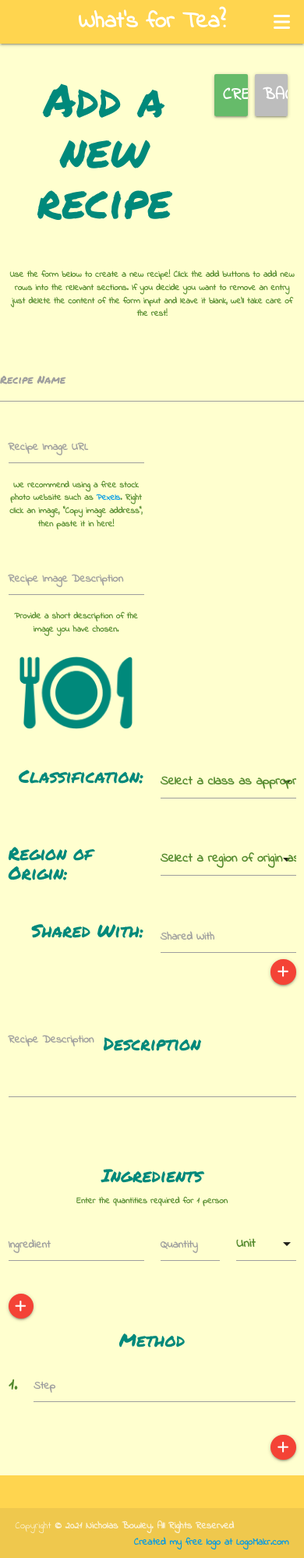
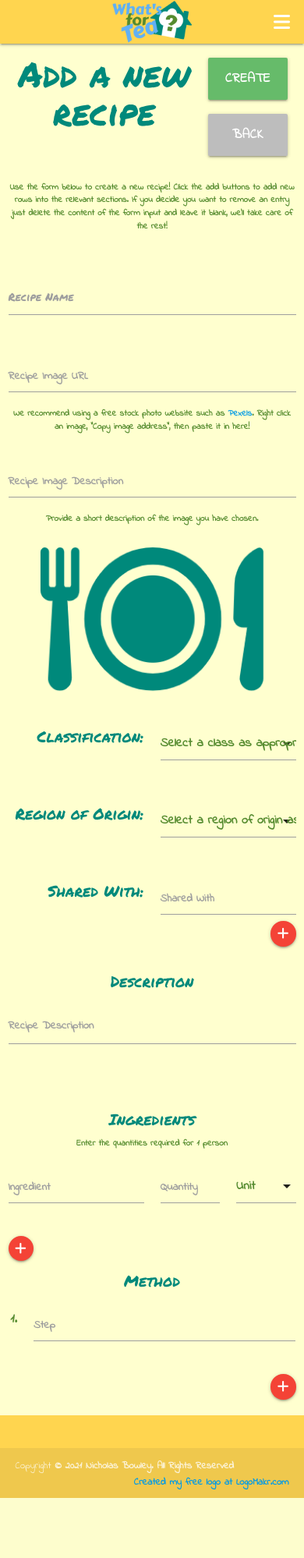
Before and after one commit to Code-Institute-Submissions/KWSNick-meal-planner_MResub, a Flask app: page /recipe_create in a window 390 px wide. Shown: the whole page at 78% size. After the commit the page ends 1921 px from the top, so only its background shows below. Run offline with Flask 2, Linux system fonts and the light colour scheme; data that the repository does not hold is empty; some libraries are stand-ins or nearby versions.

Commit message:
Applied lots of responsive styling based on materialize breakpoints to ensure useability across device sizes.

```diff
--- a/static/css/style.css
+++ b/static/css/style.css
@@ -15,16 +15,25 @@
 
 body, input[type="text"], input[type="number"], textarea, .btn-large {
     font-family: 'Indie Flower', cursive;
-    font-size: 1.5rem;
+    font-size: 1.2rem;
     font-weight: 700;
     color: #558b2f;
     background-color: #ffffcf;
+}
+.logo {
+    height: 56px;
+}
+.sidenav li>a {
+    font-size: 2rem;
 }
 .form_tips{
     font-size: 0.8rem;
 }
 nav, .page-footer {
     background-color: #ffd54f;
+}
+.usernav {
+    margin-right: 1rem;
 }
 nav ul a {
     font-size: 1.75rem;
@@ -36,6 +45,17 @@ nav ul a {
 h1, h2, h3, h4, h5, h6 {
     font-family: 'Permanent Marker', cursive;
     color: #00897b;
+}
+h1 {
+    margin: 1rem 0 0.6rem 0;
+    font-size: 3.2rem;
+}
+h5 {
+    font-size: 1.4rem;
+}
+.card {
+    height: 475px;
+    overflow: hidden;
 }
 .recipe_image {
     width: 75%;
@@ -56,10 +76,38 @@ h1, h2, h3, h4, h5, h6 {
     text-align: right;
 }
 #create_btn, #delete_btn, #login_btn, #register, #delete_confirm_btn, #back_btn, #edit_btn, #return_to_edit_btn, #delete_confirm_btn, #return_to_edit, #save_edits_btn {
-    margin-top: 2.8rem;
+    margin-top: 1.3rem;
     color: #fff;
 }
 ol {
     text-align: center;
     list-style-position: inside;
 }
+
+li::marker {
+    font-size: 1.3rem;
+    color: #00897b;
+}
+
+@media (max-width: 600px) {
+    ol {
+        padding-inline-start: 0;
+    }
+}
+@media (min-width: 601px) {
+    .logo {
+        height: 64px;
+    }
+    h1 {
+        font-size: 4.2rem;
+    }
+    h5 {
+        font-size: 1.64rem;
+    }
+}
+
+@media (min-width: 992px) {
+    .card {
+        height: 600px;
+    }
+}
--- a/static/js/script.js
+++ b/static/js/script.js
@@ -27,7 +27,7 @@
                     if ($('#password').hasClass('valid')) {
                         if ($('#confirm_password').hasClass('valid')) {
                             $('#register').remove();
-                            $('#register_button').append('<button id="register"class="col s2 center offset-s5 waves-effect waves-light btn-large green lighten-1" type="submit">Register</button>');
+                            $('#register_button').append('<button id="register"class="col s4 m2 center offset-s4 offset-m5 waves-effect waves-light btn-large green lighten-1" type="submit">Register</button>');
                         } else {
                             $('#register').remove();
                         }
@@ -50,7 +50,7 @@
         function addShare(){
             i = $('.add_share').length;
             j = i + 1;
-            $(`#`+button).after(`<input class="center shared_with add_share" id="shared_with`+[j]+`" name="shared_with`+[j]+`" type="text"><label for="shared_with`+[j]+`">Shared With</label><button id="button`+[j]+`" type="button" class="right btn-floating btn-small waves-effect waves-light red"><i class="fas fa-plus"></i></button>`);
+            $(`#`+button).after(`<input class="center shared_with add_share" id="shared_with`+[j]+`" name="shared_with`+[j]+`" type="text"><label for="shared_with`+[j]+`">Shared With</label><button id="button`+[j]+`" type="button" class="hoverable right btn-floating btn-small waves-effect waves-light red"><i class="fas fa-plus"></i></button>`);
         }
         addShare();
         $(`#`+button).hide();
@@ -58,7 +58,7 @@
     // Function that adds a new input row beneath clicked button for ingredients section of form
     $('#ingredients_list').on('click', 'button', function(){
         button = $(this).attr('id');
-        function addShare(){
+        function addIng(){
             i = $('.add_ingredient').length;
             j = i + 1;
             $(`#`+button).after(`<div class="row">
@@ -81,17 +81,17 @@
                         </select>
                     </div>
                 </div>
-                <button id="ing_button`+[j]+`" type="button" class="btn-floating btn-small waves-effect waves-light red"><i class="fas fa-plus"></i></button>`);
+                <button id="ing_button`+[j]+`" type="button" class="hoverable btn-floating btn-small waves-effect waves-light red"><i class="fas fa-plus"></i></button>`);
             $('select').formSelect();
             }
-        addShare();
+        addIng();
         $(`#`+button).hide();
     })
     // Function that adds a new input row beneath clicked button for method section of form
     $('#step_list').on('click', 'button', function(){
         button = $(this).attr('id');
         console.log(button);
-        function addShare(){
+        function addStep(){
             i = $('.add_step').length;
             j = i + 1;
             $(`#`+button).after(`<div class="row">
@@ -103,9 +103,9 @@
                         <label for="step`+[j]+`">Step</label>
                     </div>
                 </div>
-                <button id="step_button`+[j]+`" type="button" class="right btn-floating btn-small waves-effect waves-light red"><i class="fas fa-plus"></i></button>`)
+                <button id="step_button`+[j]+`" type="button" class="hoverable right btn-floating btn-small waves-effect waves-light red"><i class="fas fa-plus"></i></button>`)
             }
-        addShare();
+        addStep();
         $(`#`+button).hide();
     })
     // Function to check if the image url has changed, and if it has to load the image using ajax
--- a/templates/base.html
+++ b/templates/base.html
@@ -18,11 +18,11 @@
     <header>
         <nav>
             <div class="nav-wrapper">
-                <a href="{{ url_for('recipes') }}" class="brand-logo">What's for Tea?</a>
+                <a href="{{ url_for('recipes') }}" class="brand-logo"><img class="logo" src="../static/images/wft_logo.png" alt="What's for Tea?"></a>
                 <a href="#" data-target="mobile-menu" class="sidenav-trigger right"><i class="fas fa-bars"></i></a>
                 <ul class="right hide-on-med-and-down">
                 {% if session.wft_user %}
-                    <li><h5>{{ session.wft_user[0] }}</h5></li>
+                    <li><h5 class="usernav">{{ session.wft_user[0] }}</h5></li>
                     <li><a href="{{ url_for('recipes') }}">Recipes</a></li>
                     <li><a href="#">Weekly Menu</a></li>
                     <li><a href="{{ url_for('logout') }}">Log Out</a></li>
--- a/templates/login.html
+++ b/templates/login.html
@@ -34,7 +34,7 @@
                     </div>
                 </div>
                 <div class="row">
-                    <button id="login_btn" class="col s2 center offset-s5 waves-effect waves-light btn-large green lighten-1" type="submit">Login</button>
+                    <button id="login_btn" class="col s4 m2 center offset-s4 offset-m5 waves-effect waves-light btn-large green lighten-1" type="submit">Login</button>
                 </div>
             </form>
         </div>
--- a/templates/recipe_create.html
+++ b/templates/recipe_create.html
@@ -8,8 +8,8 @@
                     <h1>Add a new recipe</h1>
                 </div>
                 <div class="col s4 right">
-                    <button id="create_btn" class="col s5 offset-s1 waves-effect waves-light btn-large green lighten-1" type="submit">Create</button>
-                    <a id="back_btn" href="#confirm_back" class="col s5 right waves-effect waves-light btn-large grey lighten-1 modal-trigger">Back</a>
+                    <button id="create_btn" class="col s12 m5 offset-m1 waves-effect waves-light btn-large green lighten-1" type="submit">Create</button>
+                    <a id="back_btn" href="#confirm_back" class="col s12 m5 right waves-effect waves-light btn-large grey lighten-1 modal-trigger">Back</a>
                 </div>
             </div>
         </div>
@@ -19,11 +19,15 @@
             </div>
         </div>
         <!--Recipe Name-->
-        <h1 class="input-field center"><input class="center" id="recipe_name" name="recipe_name" type="text" required>
-        <label class="center" for="recipe_name">Recipe Name</label></h1>
+        <div class="row">
+            <div class="col s12 center">
+                <h1 class="input-field center"><input class="center" id="recipe_name" name="recipe_name" type="text" required>
+                <label class="center" for="recipe_name">Recipe Name</label></h1>
+            </div>
+        </div>
         <!--Recipe Image-->
         <div class="row">
-            <div class="col s6">
+            <div class="col s12 l6">
                 <div class="row">
                     <div class="input-field col s12 l6 center">
                         <input class="center" id="image_url" name="image_url" type="url">
@@ -41,10 +45,10 @@
             <!--Recipe Classification and Origin-->
             <div class="col s12 l6">
                 <div class="row">
-                    <div class="col s6 l4">
+                    <div class="col s6 m4">
                         <h5 class="right">Classification:</h5>
                     </div>
-                    <div class="input-field col s6 l8">
+                    <div class="input-field col s6 m8">
                         <select id="classify" name="classify">
                             <option value="">Select a class as appropriate</option>
                             <option value=""></option>
@@ -56,10 +60,10 @@
                     </div>
                 </div>
                 <div class="row">
-                    <div class="col s6 l4">
+                    <div class="col s6 m4">
                         <h5 class="right">Region of Origin:</h5>
                     </div>
-                    <div class="input-field col s6 l8">
+                    <div class="input-field col s6 m8">
                         <select id="origin" name="origin">
                             <option value="">Select a region of origin as appropriate</option>
                             <option value=""></option>
@@ -71,19 +75,19 @@
                     </div>
                 </div>
                 <div class="row">
-                    <div class="col s6 l4">
+                    <div class="col s6 m4">
                         <h5 class="right">Shared With:</h5>
                     </div>
-                    <div name="sharing" id="sharing" class="input-field col s6 l8">
+                    <div name="sharing" id="sharing" class="input-field col s6 m8">
                         <input class="center shared_with add_share" id="shared_with1" name="shared_with1" type="text">
                         <label for="shared_with1">Shared With</label>
-                        <button id="button1" type="button" class="right btn-floating btn-small waves-effect waves-light red"><i class="fas fa-plus"></i></button>
+                        <button id="button1" type="button" class="hoverable right btn-floating btn-small waves-effect waves-light red"><i class="fas fa-plus"></i></button>
                     </div>
                 </div>
                 <div class="row">
                 <!--Recipe Description-->
+                    <h5 class="center">Description</h5>
                     <div class="input-field col s12 center">
-                        <h5>Description</h5>
                         <textarea class="materialize-textarea center" id="description" name="description"></textarea>
                         <label for="description">Recipe Description</label>
                     </div>
@@ -115,7 +119,7 @@
                         </select>
                     </div>
                 </div>
-                <button id="ing_button1" type="button" class="btn-floating btn-small waves-effect waves-light red"><i class="fas fa-plus"></i></button>
+                <button id="ing_button1" type="button" class="hoverable btn-floating btn-small waves-effect waves-light red"><i class="fas fa-plus"></i></button>
             </div>
             <div id="step_list" class="col s12 l8">
                 <h5 class="center">Method</h5>
@@ -128,7 +132,7 @@
                         <label for="step1">Step</label>
                     </div>
                 </div>
-                <button id="step_button1" type="button" class="right btn-floating btn-small waves-effect waves-light red add_step"><i class="fas fa-plus"></i></button>
+                <button id="step_button1" type="button" class="hoverable right btn-floating btn-small waves-effect waves-light red add_step"><i class="fas fa-plus"></i></button>
             </div>
         </div>
     </form>
```
Also changed, not shown: templates/recipe_edit.html (+18 -14 lines), templates/recipe_view.html (+4 -4 lines), templates/recipes.html (+4 -4 lines), static/images/wft_logo.png (added).
